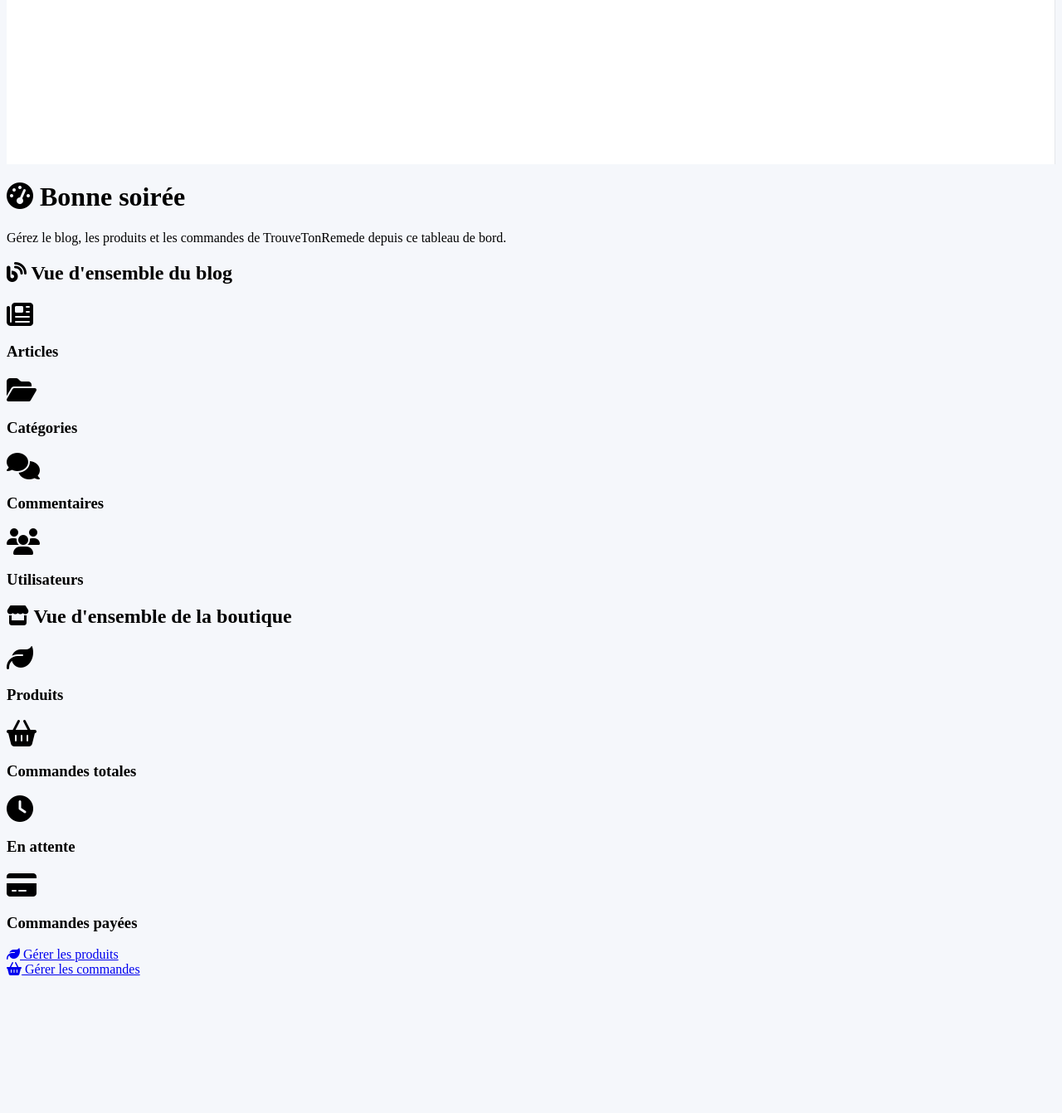
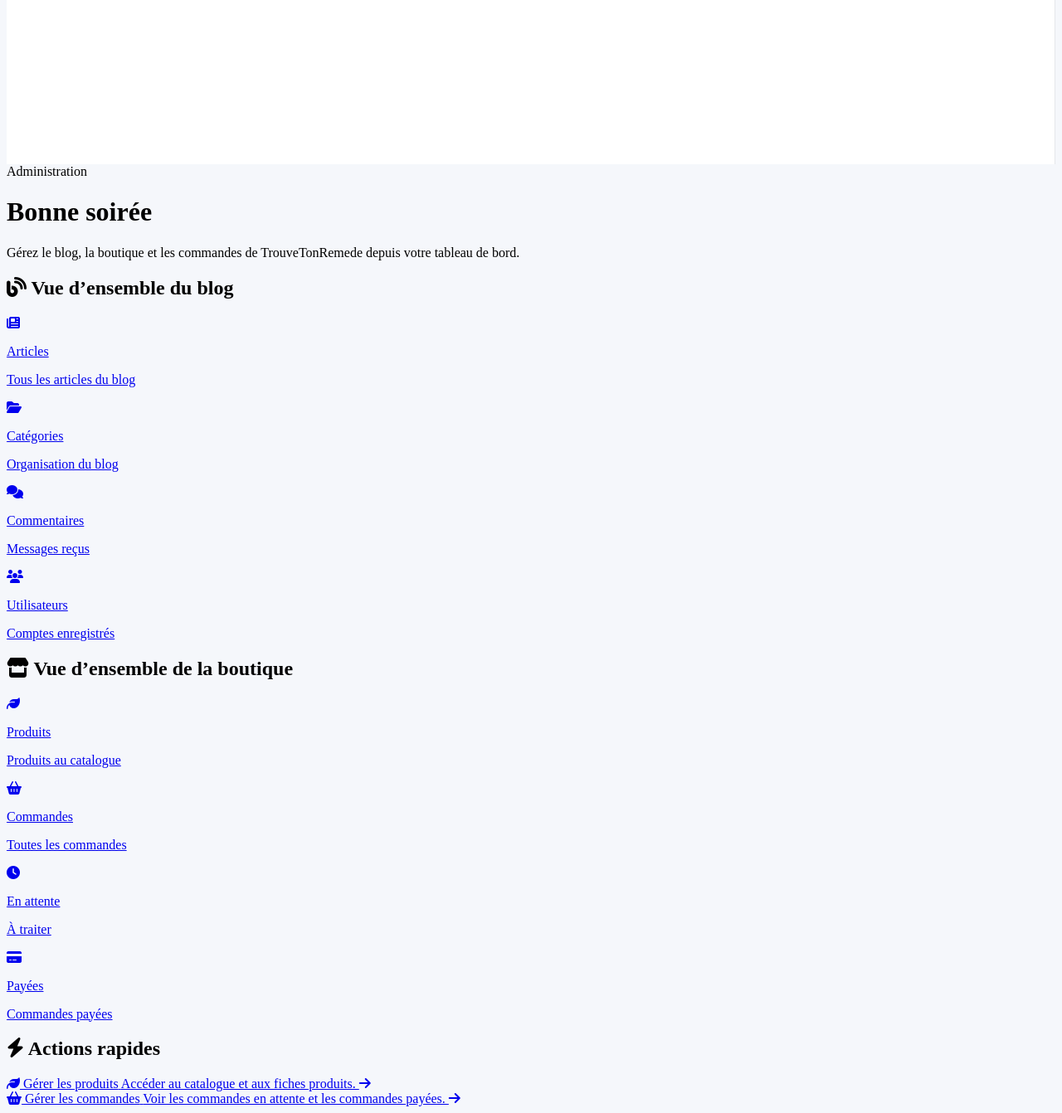
Before and after one commit to Baazizahmed/trouve-ton-remede, a Symfony app: template templates/pages/admin/home/index.html.twig in a window 1280 px wide. Shown: the part 663-2005 px from the top of the page at 83% size. Before the commit the page ends 1839 px from the top, so only its background shows below. Run offline with Twig, Linux system fonts and the light colour scheme; the template is opened without the code that fills it, so the values that code supplies are empty; some libraries are stand-ins or nearby versions.

Commit message:
feat(admin): add stat card component to dashboard

```diff
--- a/assets/styles/app.scss
+++ b/assets/styles/app.scss
@@ -27,6 +27,7 @@ $border-color: $border;
 @import "./components/admin/page_header";
 @import "./components/admin/info_card";
 @import "./components/admin/table_card";
+@import "./components/admin/stat_card";
 
 
 // layout
--- /dev/null
+++ b/templates/components/admin/stat_card.html.twig
@@ -0,0 +1,40 @@
+{% set statVariant = variant|default('primary') %}
+{% set statDescription = description|default(null) %}
+{% set statHref = href|default(null) %}
+{% set statTrend = trend|default(null) %}
+
+{% set statCardClass = 'admin-stat-card admin-stat-card--' ~ statVariant %}
+{% if statHref %}
+    {% set statCardClass = statCardClass ~ ' admin-stat-card--link' %}
+{% endif %}
+
+{% set statContent %}
+    <article class="{{ statCardClass }}">
+        <div class="admin-stat-card__top">
+            <div class="admin-stat-card__icon" aria-hidden="true">
+                <i class="{{ icon }}"></i>
+            </div>
+
+            {% if statTrend %}
+                <span class="admin-stat-card__trend">{{ statTrend }}</span>
+            {% endif %}
+        </div>
+
+        <div class="admin-stat-card__content">
+            <p class="admin-stat-card__label mb-2">{{ label }}</p>
+            <p class="admin-stat-card__value mb-1">{{ value }}</p>
+
+            {% if statDescription %}
+                <p class="admin-stat-card__description mb-0">{{ statDescription }}</p>
+            {% endif %}
+        </div>
+    </article>
+{% endset %}
+
+{% if statHref %}
+    <a href="{{ statHref }}" class="admin-stat-card__link-wrapper">
+        {{ statContent }}
+    </a>
+{% else %}
+    {{ statContent }}
+{% endif %}
--- a/templates/pages/admin/home/index.html.twig
+++ b/templates/pages/admin/home/index.html.twig
@@ -1,151 +1,172 @@
 {% extends 'themes/base_admin.html.twig' %}
 
-{% block title %}Dashboard admin
-{% endblock %}
+{% block title %}Dashboard admin{% endblock %}
+{% block description %}Dashboard administrateur{% endblock %}
 
 {% block main %}
-	<div class="admin-dashboard">
-		<div
-			class="container my-4">{# HEADER ADMIN #}
     {% set currentHour = "now"|date('H') %}
 
-			<div class="mb-5 text-center text-md-start">
-				<h1 class="fw-bold display-5">
-					<i class="fa-solid fa-gauge-high me-2"></i>
-					{% if currentHour < 18 %}
-						Bonne journée
-					{% else %}
-						Bonne soirée
-					{% endif %}
-					{{ app.user.firstName }}
-				</h1>
-				<p class="text-muted mt-2 mb-0">
-					Gérez le blog, les produits et les commandes de TrouveTonRemede depuis ce tableau de bord.
-				</p>
-			</div>
+    <div class="container-fluid px-2 px-md-3 mt-4 admin-dashboard">
 
+        {% include 'components/admin/page_header.html.twig' with {
+            badge: 'Administration',
+            title: currentHour < 18
+                ? 'Bonne journée ' ~ app.user.firstName
+                : 'Bonne soirée ' ~ app.user.firstName,
+            subtitle: 'Gérez le blog, la boutique et les commandes de TrouveTonRemede depuis votre tableau de bord.'
+        } %}
 
-			{# BLOG #}
-			<div class="mb-4">
+        <section class="mb-5">
             <h2 class="h5 text-muted mb-3">
                 <i class="fa-solid fa-blog me-2"></i>
-					Vue d'ensemble du blog
+                Vue d’ensemble du blog
             </h2>
 
             <div class="row g-3">
+                <div class="col-12 col-sm-6 col-xl-3">
+                    {% include 'components/admin/stat_card.html.twig' with {
+                        icon: 'fa-solid fa-newspaper',
+                        label: 'Articles',
+                        value: posts_count,
+                        variant: 'primary',
+                        description: 'Tous les articles du blog',
+                        href: path('app_admin_post_index')
+                    } only %}
+                </div>
 
-					<div class="col-md-3">
-						<div class="card shadow-sm border-0 h-100">
-							<div class="card-body text-center">
-								<i class="fa-solid fa-newspaper fa-2x text-primary mb-2"></i>
-								<h3 class="card-title h6">Articles</h3>
-								<p class="display-6 mb-0 fw-bold">{{ posts_count }}</p>
+                <div class="col-12 col-sm-6 col-xl-3">
+                    {% include 'components/admin/stat_card.html.twig' with {
+                        icon: 'fa-solid fa-folder-open',
+                        label: 'Catégories',
+                        value: categories_count,
+                        variant: 'success',
+                        description: 'Organisation du blog',
+                        href: path('app_admin_category_index')
+                    } only %}
+                </div>
+
+                <div class="col-12 col-sm-6 col-xl-3">
+                    {% include 'components/admin/stat_card.html.twig' with {
+                        icon: 'fa-solid fa-comments',
+                        label: 'Commentaires',
+                        value: comments_count,
+                        variant: 'warning',
+                        description: 'Messages reçus',
+                        href: path('app_admin_comment_index')
+                    } only %}
+                </div>
+
+                <div class="col-12 col-sm-6 col-xl-3">
+                    {% include 'components/admin/stat_card.html.twig' with {
+                        icon: 'fa-solid fa-users',
+                        label: 'Utilisateurs',
+                        value: users_count,
+                        variant: 'info',
+                        description: 'Comptes enregistrés',
+                        href: path('app_admin_user_index')
+                    } only %}
                 </div>
             </div>
-					</div>
+        </section>
 
-					<div class="col-md-3">
-						<div class="card shadow-sm border-0 h-100">
-							<div class="card-body text-center">
-								<i class="fa-solid fa-folder-open fa-2x text-success mb-2"></i>
-								<h3 class="card-title h6">Catégories</h3>
-								<p class="display-6 mb-0 fw-bold">{{ categories_count }}</p>
-							</div>
-						</div>
-					</div>
-
-					<div class="col-md-3">
-						<div class="card shadow-sm border-0 h-100">
-							<div class="card-body text-center">
-								<i class="fa-solid fa-comments fa-2x text-warning mb-2"></i>
-								<h3 class="card-title h6">Commentaires</h3>
-								<p class="display-6 mb-0 fw-bold">{{ comments_count }}</p>
-							</div>
-						</div>
-					</div>
-
-					<div class="col-md-3">
-						<div class="card shadow-sm border-0 h-100">
-							<div class="card-body text-center">
-								<i class="fa-solid fa-users fa-2x text-info mb-2"></i>
-								<h3 class="card-title h6">Utilisateurs</h3>
-								<p class="display-6 mb-0 fw-bold">{{ users_count }}</p>
-							</div>
-						</div>
-					</div>
-
-				</div>
-			</div>
-
-			{# BOUTIQUE #}
-			<div class="mb-4">
+        <section class="mb-5">
             <h2 class="h5 text-muted mb-3">
                 <i class="fa-solid fa-store me-2"></i>
-					Vue d'ensemble de la boutique
+                Vue d’ensemble de la boutique
             </h2>
 
             <div class="row g-3">
+                <div class="col-12 col-sm-6 col-xl-3">
+                    {% include 'components/admin/stat_card.html.twig' with {
+                        icon: 'fa-solid fa-leaf',
+                        label: 'Produits',
+                        value: products_count,
+                        variant: 'success',
+                        description: 'Produits au catalogue',
+                        href: path('app_admin_product_index')
+                    } only %}
+                </div>
 
-					<div class="col-md-3">
-						<div class="card shadow-sm border-0 bg-success-subtle h-100">
-							<div class="card-body text-center">
-								<i class="fa-solid fa-leaf fa-2x text-success mb-2"></i>
-								<h3 class="card-title h6">Produits</h3>
-								<p class="display-6 mb-0 fw-bold">{{ products_count }}</p>
+                <div class="col-12 col-sm-6 col-xl-3">
+                    {% include 'components/admin/stat_card.html.twig' with {
+                        icon: 'fa-solid fa-basket-shopping',
+                        label: 'Commandes',
+                        value: orders_count,
+                        variant: 'info',
+                        description: 'Toutes les commandes',
+                        href: path('app_admin_order_index')
+                    } only %}
+                </div>
+
+                <div class="col-12 col-sm-6 col-xl-3">
+                    {% include 'components/admin/stat_card.html.twig' with {
+                        icon: 'fa-solid fa-clock',
+                        label: 'En attente',
+                        value: pending_orders_count,
+                        variant: 'warning',
+                        description: 'À traiter',
+                        href: path('app_admin_order_index')
+                    } only %}
+                </div>
+
+                <div class="col-12 col-sm-6 col-xl-3">
+                    {% include 'components/admin/stat_card.html.twig' with {
+                        icon: 'fa-solid fa-credit-card',
+                        label: 'Payées',
+                        value: paid_orders_count,
+                        variant: 'primary',
+                        description: 'Commandes payées',
+                        href: path('app_admin_order_index')
+                    } only %}
                 </div>
             </div>
-					</div>
+        </section>
 
-					<div class="col-md-3">
-						<div class="card shadow-sm border-0 bg-info-subtle h-100">
-							<div class="card-body text-center">
-								<i class="fa-solid fa-basket-shopping fa-2x text-info mb-2"></i>
-								<h3 class="card-title h6">Commandes totales</h3>
-								<p class="display-6 mb-0 fw-bold">{{ orders_count }}</p>
-							</div>
-						</div>
-					</div>
+        <section>
+            <h2 class="h5 text-muted mb-3">
+                <i class="fa-solid fa-bolt me-2"></i>
+                Actions rapides
+            </h2>
 
-					<div class="col-md-3">
-						<div class="card shadow-sm border-0 bg-warning-subtle h-100">
-							<div class="card-body text-center">
-								<i class="fa-solid fa-clock fa-2x text-warning mb-2"></i>
-								<h3 class="card-title h6">En attente</h3>
-								<p class="display-6 mb-0 fw-bold">{{ pending_orders_count }}</p>
-							</div>
-						</div>
-					</div>
+            <div class="row g-3">
+                <div class="col-12 col-md-6">
+                    <a href="{{ path('app_admin_product_index') }}" class="admin-quick-action-card">
+                        <span class="admin-quick-action-card__icon">
+                            <i class="fa-solid fa-leaf"></i>
+                        </span>
 
-					<div class="col-md-3">
-						<div class="card shadow-sm border-0 bg-primary-subtle h-100">
-							<div class="card-body text-center">
-								<i class="fa-solid fa-credit-card fa-2x text-primary mb-2"></i>
-								<h3 class="card-title h6">Commandes payées</h3>
-								<p class="display-6 mb-0 fw-bold">{{ paid_orders_count }}</p>
-							</div>
-						</div>
-					</div>
+                        <span class="admin-quick-action-card__content">
+                            <span class="admin-quick-action-card__title">Gérer les produits</span>
+                            <span class="admin-quick-action-card__text">
+                                Accéder au catalogue et aux fiches produits.
+                            </span>
+                        </span>
 
-				</div>
-			</div>
-
-			{# ACTIONS RAPIDES #}
-			<div class="row mt-4">
-				<div class="col-md-6">
-					<a href="{{ path('app_admin_product_index') }}" class="btn btn-success w-100 py-3 shadow-sm">
-						<i class="fa-solid fa-leaf me-2"></i>
-						Gérer les produits
+                        <span class="admin-quick-action-card__arrow">
+                            <i class="fa-solid fa-arrow-right"></i>
+                        </span>
                     </a>
                 </div>
 
-				<div class="col-md-6">
-					<a href="{{ path('app_admin_order_index') }}" class="btn btn-primary w-100 py-3 shadow-sm">
-						<i class="fa-solid fa-basket-shopping me-2"></i>
-						Gérer les commandes
+                <div class="col-12 col-md-6">
+                    <a href="{{ path('app_admin_order_index') }}" class="admin-quick-action-card">
+                        <span class="admin-quick-action-card__icon">
+                            <i class="fa-solid fa-basket-shopping"></i>
+                        </span>
+
+                        <span class="admin-quick-action-card__content">
+                            <span class="admin-quick-action-card__title">Gérer les commandes</span>
+                            <span class="admin-quick-action-card__text">
+                                Voir les commandes en attente et les commandes payées.
+                            </span>
+                        </span>
+
+                        <span class="admin-quick-action-card__arrow">
+                            <i class="fa-solid fa-arrow-right"></i>
+                        </span>
                     </a>
                 </div>
             </div>
-
-		</div>
+        </section>
     </div>
 {% endblock %}
```
Also changed, not shown: assets/styles/components/admin/_stat_card.scss (added, +232 -0 lines). Lines whose indentation alone changed are shown as unchanged.
